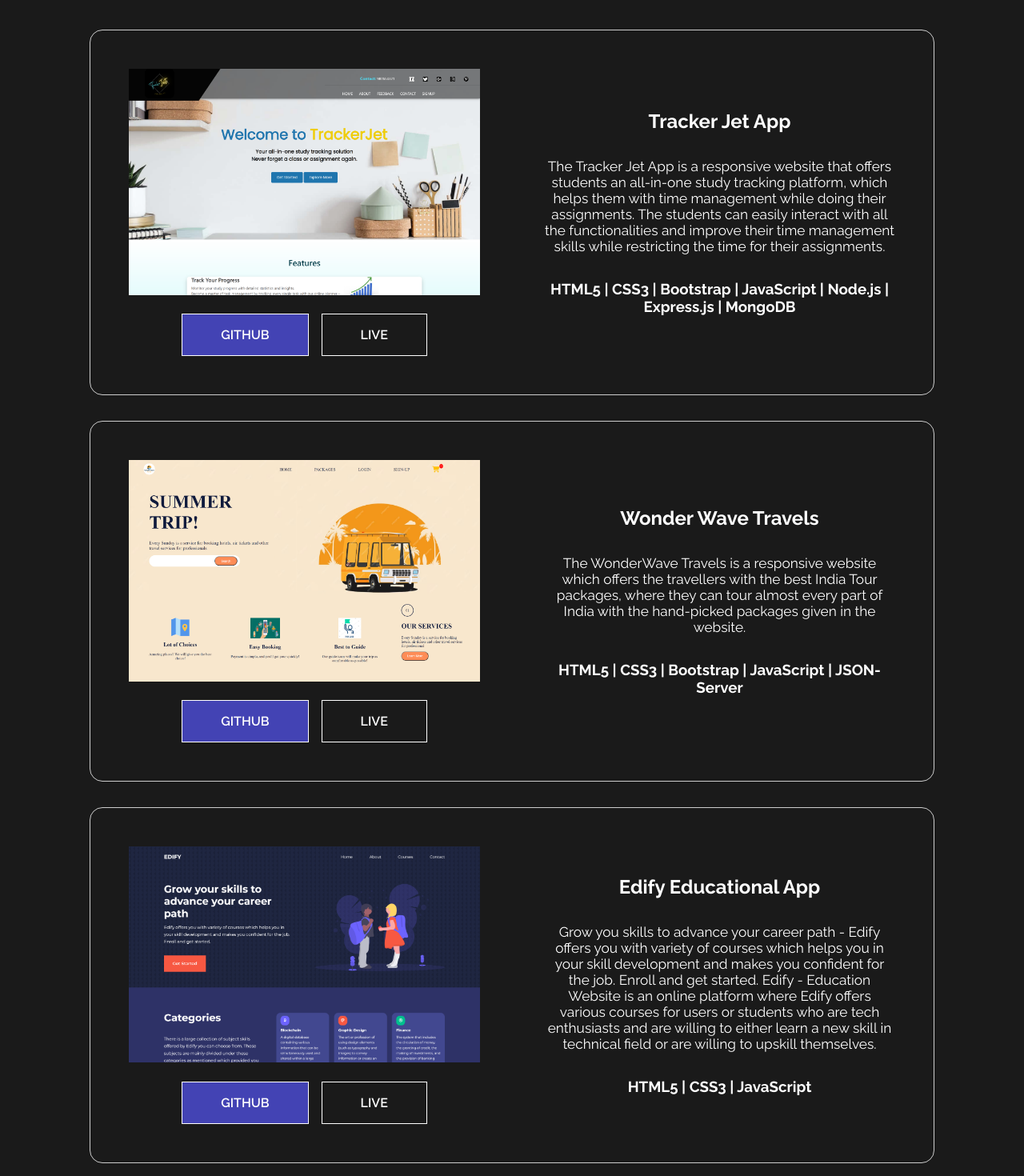
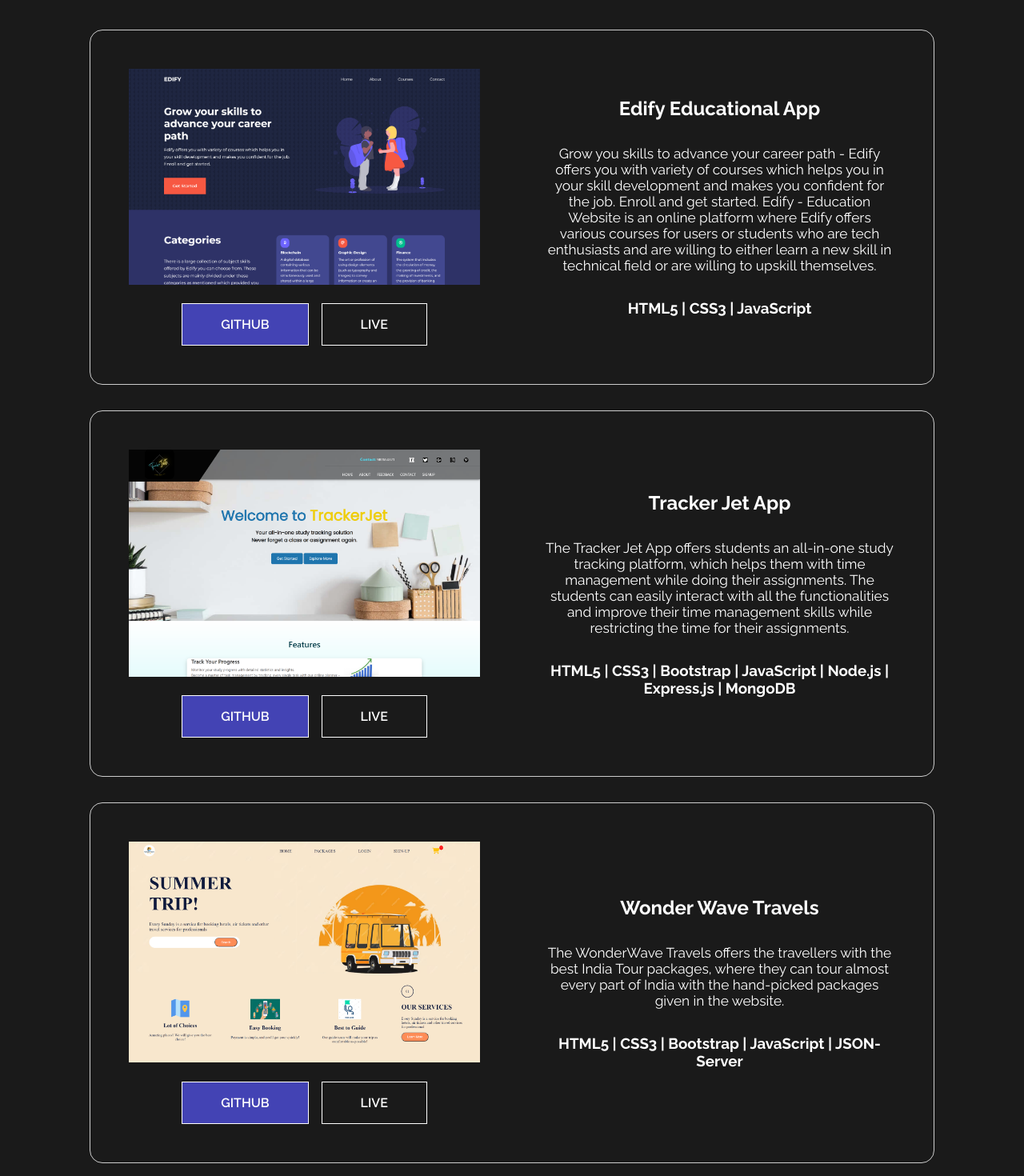
Before and after one commit to OraonShivam21/OraonShivam21.github.io, a React (Create React App) app: page / in a window 1280 px wide. Shown: the part 4340-5810 px from the top of the page at 80% size. Built offline with nearby package versions, Linux system fonts and the light colour scheme.

Commit message:
updated projects section

```diff
--- a/src/components/Project.jsx
+++ b/src/components/Project.jsx
@@ -16,87 +16,6 @@ const Project = () => {
     <div id="projects">
       <h1 className="projects-heading">My Projects</h1>
       <div className="project-details">
-        <div className="project-card">
-          <div className="project-img-git-link">
-            <img
-              className="project-image"
-              src={TrackerJetApp}
-              alt="tracker-jet-app"
-            />
-            <div className="project-git-dep">
-              <a
-                href={trackerJetAppGit}
-                className="project-github-link"
-                target="_blank"
-                rel="noreferrer"
-              >
-                GitHub
-              </a>
-              <a
-                href={trackerJetAppLink}
-                className="project-deployed-link"
-                target="_blank"
-                rel="noreferrer"
-              >
-                Live
-              </a>
-            </div>
-          </div>
-          <div className="project-title-desc-stack">
-            <h2 className="project-title">Tracker Jet App</h2>
-            <p className="project-description">
-              The Tracker Jet App is a responsive website that offers students
-              an all-in-one study tracking platform, which helps them with time
-              management while doing their assignments. The students can easily
-              interact with all the functionalities and improve their time
-              management skills while restricting the time for their
-              assignments.
-            </p>
-            <h3 className="project-tech-stack">
-              HTML5 | CSS3 | Bootstrap | JavaScript | Node.js | Express.js |
-              MongoDB
-            </h3>
-          </div>
-        </div>
-        <div className="project-card">
-          <div className="project-img-git-link">
-            <img
-              className="project-image"
-              src={WonderWaveTravels}
-              alt="wonderwave-travels"
-            />
-            <div className="project-git-dep">
-              <a
-                href={WonderWaveGit}
-                className="project-github-link"
-                target="_blank"
-                rel="noreferrer"
-              >
-                GitHub
-              </a>
-              <a
-                href={WonderWaveAppLink}
-                className="project-deployed-link"
-                target="_blank"
-                rel="noreferrer"
-              >
-                Live
-              </a>
-            </div>
-          </div>
-          <div className="project-title-desc-stack">
-            <h2 className="project-title">Wonder Wave Travels</h2>
-            <p className="project-description">
-              The WonderWave Travels is a responsive website which offers the
-              travellers with the best India Tour packages, where they can tour
-              almost every part of India with the hand-picked packages given in
-              the website.
-            </p>
-            <h3 className="project-tech-stack">
-              HTML5 | CSS3 | Bootstrap | JavaScript | JSON-Server
-            </h3>
-          </div>
-        </div>
         <div className="project-card">
           <div className="project-img-git-link">
             <img
@@ -137,6 +56,85 @@ const Project = () => {
             <h3 className="project-tech-stack">HTML5 | CSS3 | JavaScript</h3>
           </div>
         </div>
+        <div className="project-card">
+          <div className="project-img-git-link">
+            <img
+              className="project-image"
+              src={TrackerJetApp}
+              alt="tracker-jet-app"
+            />
+            <div className="project-git-dep">
+              <a
+                href={trackerJetAppGit}
+                className="project-github-link"
+                target="_blank"
+                rel="noreferrer"
+              >
+                GitHub
+              </a>
+              <a
+                href={trackerJetAppLink}
+                className="project-deployed-link"
+                target="_blank"
+                rel="noreferrer"
+              >
+                Live
+              </a>
+            </div>
+          </div>
+          <div className="project-title-desc-stack">
+            <h2 className="project-title">Tracker Jet App</h2>
+            <p className="project-description">
+              The Tracker Jet App offers students an all-in-one study tracking
+              platform, which helps them with time management while doing their
+              assignments. The students can easily interact with all the
+              functionalities and improve their time management skills while
+              restricting the time for their assignments.
+            </p>
+            <h3 className="project-tech-stack">
+              HTML5 | CSS3 | Bootstrap | JavaScript | Node.js | Express.js |
+              MongoDB
+            </h3>
+          </div>
+        </div>
+        <div className="project-card">
+          <div className="project-img-git-link">
+            <img
+              className="project-image"
+              src={WonderWaveTravels}
+              alt="wonderwave-travels"
+            />
+            <div className="project-git-dep">
+              <a
+                href={WonderWaveGit}
+                className="project-github-link"
+                target="_blank"
+                rel="noreferrer"
+              >
+                GitHub
+              </a>
+              <a
+                href={WonderWaveAppLink}
+                className="project-deployed-link"
+                target="_blank"
+                rel="noreferrer"
+              >
+                Live
+              </a>
+            </div>
+          </div>
+          <div className="project-title-desc-stack">
+            <h2 className="project-title">Wonder Wave Travels</h2>
+            <p className="project-description">
+              The WonderWave Travels offers the travellers with the best India
+              Tour packages, where they can tour almost every part of India with
+              the hand-picked packages given in the website.
+            </p>
+            <h3 className="project-tech-stack">
+              HTML5 | CSS3 | Bootstrap | JavaScript | JSON-Server
+            </h3>
+          </div>
+        </div>
         {/* <div className="project-card">
           <div className="project-img-git-link">
             <img className="project-image" src={} alt="" />
--- a/src/styles/Project.css
+++ b/src/styles/Project.css
@@ -91,6 +91,11 @@
   .project-card {
     flex-direction: column;
     gap: 2rem;
+    font-size: .9rem;
     padding: 2rem;
   }
+  .project-github-link,
+  .project-deployed-link {
+    padding: .8rem 2rem;
+  }
 }
```
